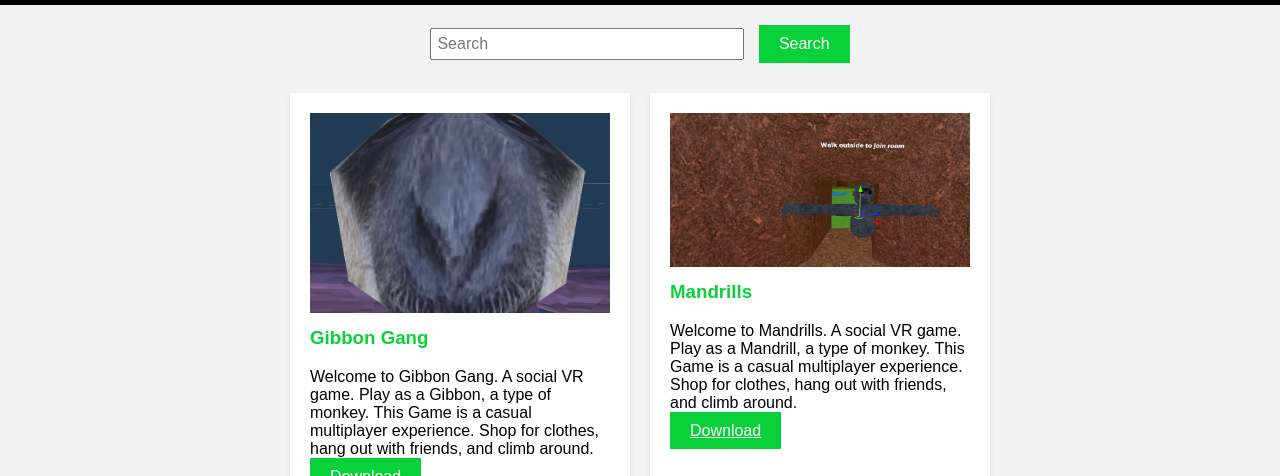
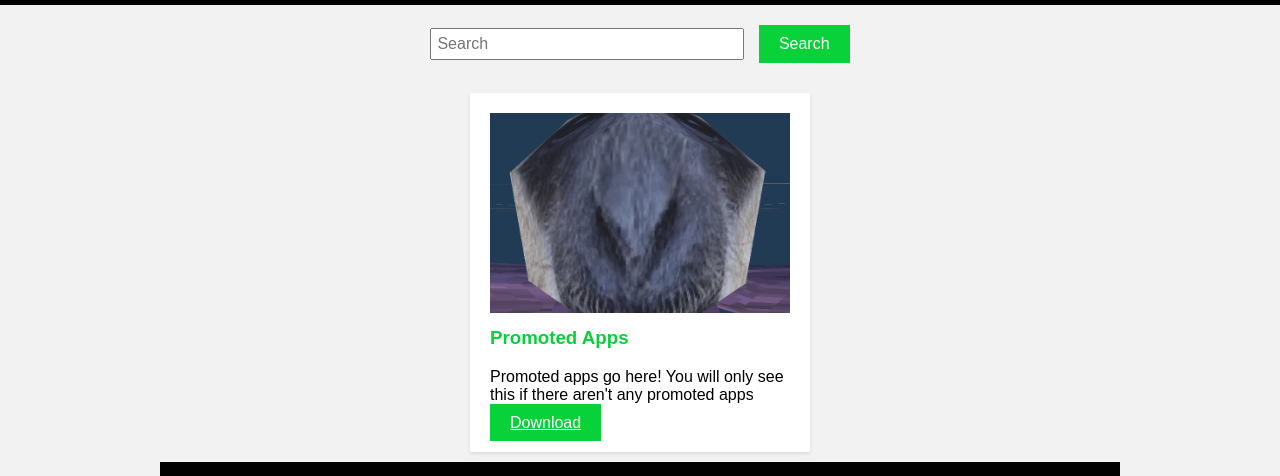
Before and after one commit to RevixOrg/RevixOrg, a plain HTML site: page RevixLab.html in a window 1280 px wide. Shown: the part 93-569 px from the top of the page. Drawn offline with Linux system fonts and the light colour scheme.

Commit message:
Update RevixLab.html

```diff
--- a/RevixLab.html
+++ b/RevixLab.html
@@ -112,6 +112,39 @@
     .submission-form button:hover {
       background-color: #7f8b8b;
     }
+    .promoted-app-container {
+      display: flex;
+      flex-wrap: wrap;
+      justify-content: center;
+    }
+    .promoted-app {
+      background-color: #ffffff;
+      box-shadow: 0 2px 4px rgba(0, 0, 0, 0.1);
+      padding: 20px;
+      margin: 10px;
+      flex: 1 0 300px;
+      max-width: 300px;
+    }
+    .promoted-app h3 {
+      margin-top: 0;
+      color: #08d13a;
+    }
+    .promoted-app p {
+      margin-bottom: 10px;
+    }
+    .promoted-app .download-button {
+      background-color: #08d13a;
+      color: #ffffff;
+      border: none;
+      padding: 10px 20px;
+      font-size: 16px;
+      cursor: pointer;
+      align-self: center;
+      text-align: center;
+    }
+    .promoted-app .download-button:hover {
+      background-color: #7f8b8b;
+    }
   </style>
 </head>
 <body>
@@ -126,8 +159,17 @@
       <button class="search-button" onclick="searchApps()">Search</button>
     </div>
 
+
+    <div class="promoted-app-container" id="promoted-apps">
+      <!-- Promoted apps will be dynamically populated here -->
+    </div>
+
+    <header>
+      <h1>More apps!</h1>
+    </header>
+
     <div class="app-container" id="regular-apps">
-      <!-- Apps will be dynamically populated here -->
+      <!-- Regular apps will be dynamically populated here -->
     </div>
 
   </div>
@@ -140,22 +182,32 @@
     // Array of apps
     const apps = [
       {
+        name: "Promoted Apps",
+        image: "apps/GibbonGang.png",
+        description: "Promoted apps go here! You will only see this if there aren't any promoted apps",
+        downloadLink: "https://drive.google.com/file/d/1dkxcSAnGlLsWd5qq_oJFVgeagqEQkK2M/view",
+        promoted: true
+      },
+      {
         name: "Gibbon Gang",
         image: "apps/GibbonGang.png",
         description: "Welcome to Gibbon Gang. A social VR game. Play as a Gibbon, a type of monkey. This Game is a casual multiplayer experience. Shop for clothes, hang out with friends, and climb around.",
-        downloadLink: "https://drive.google.com/file/d/1dkxcSAnGlLsWd5qq_oJFVgeagqEQkK2M/view"
+        downloadLink: "https://drive.google.com/file/d/1dkxcSAnGlLsWd5qq_oJFVgeagqEQkK2M/view",
+        promoted: false
       },
       {
         name: "Mandrills",
         image: "apps/Mandrills.PNG",
         description: "Welcome to Mandrills. A social VR game. Play as a Mandrill, a type of monkey. This Game is a casual multiplayer experience. Shop for clothes, hang out with friends, and climb around.",
-        downloadLink: "https://www.mediafire.com/file/g25066pvahwnrrc/Mandrills-3.apk/file"
+        downloadLink: "https://www.mediafire.com/file/g25066pvahwnrrc/Mandrills-3.apk/file",
+        promoted: false
       },
       {
         name: "Bad Tag",
         image: "apps/Bad_Tag.png",
         description: "Bad Tag is a fun VR game for anybody to play. The premise of the game is to chill and have fun with friends or completely random people! Wear different cosmetics, jump around the map, attempt to get as high as possible on the map, and stay tuned for the many updates to come! Whatever you want to do, you do.",
-        downloadLink: "https://www.oculus.com/experiences/quest/6538647492820733/"
+        downloadLink: "https://www.oculus.com/experiences/quest/6538647492820733/",
+        promoted: false
       },
       // Add more apps here
     ];
@@ -163,7 +215,7 @@
     // Function to create app elements
     function createAppElement(app) {
       const appElement = document.createElement("div");
-      appElement.className = "app";
+      appElement.className = app.promoted ? "promoted-app" : "app";
 
       const appImage = document.createElement("img");
       appImage.src = app.image;
@@ -211,7 +263,8 @@
     }
 
     // Initial display of apps
-    displayApps(apps, "regular-apps");
+    displayApps(apps.filter(app => !app.promoted), "regular-apps");
+    displayApps(apps.filter(app => app.promoted), "promoted-apps");
   </script>
 </body>
 </html>
```
